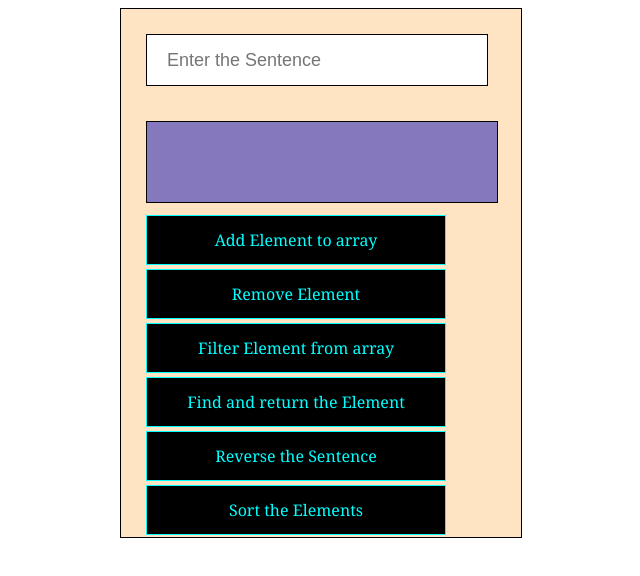
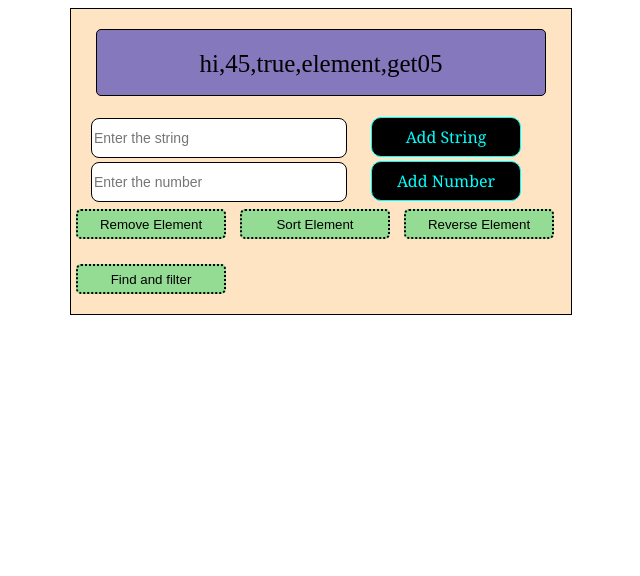
Before and after one commit to Uthaya-Uitoux/Working-with-arrays, a plain HTML site: page index.html in a window 1280 px wide. Shown: the whole page, without its empty margins (319-959 px from the left). Drawn offline with Linux system fonts and the light colour scheme.

Commit message:
updated the array with 4 functions

```diff
--- a/index.html
+++ b/index.html
@@ -8,22 +8,20 @@
 </head>
 <body>
 
+<div class="flex">
+  <div class="container">
+    <div id="array_display" class="arr"></div>
+    <input type="text" id="input" class="in" placeholder="Enter the string">
+    <button class="btn" onclick="addElement()">Add String</button>
+    <input type="number" id="num_input" class="in" placeholder="Enter the number">
+    <button class="btn" onclick="addNum()">Add Number</button>
+    <button class="btns" onclick="removeElement()">Remove Element</button>
+    <button class="btns" onclick="sortElement()">Sort Element</button>
+    <button class="btns" onclick="reverseElement()">Reverse Element</button>
+
+    <button class="btns" onclick="findNumAndFilter()">Find and filter</button>
     <script src="script.js"> </script>
-    <script>
-        const a=["hi","welcome"]
-        let result=document.getElementById("result")
-    </script>
-    <div class="flex">
-        <div class="container">
-            <input type = "text" placeholder="Enter the Sentence" id="Txt">
-            <div id="result" onclick="display()"></div>
-            <button class= "btn" onclick = "addElement()">Add Element to array</button>
-            <button class = "btn" onclick="removeElement()">Remove Element</button>
-            <button class= "btn" onclick = "filterElement()">Filter Element from array</button>
-            <button class = "btn" onclick="findAndReturn()">Find and return the Element</button>
-            <button class= "btn" onclick = "reverse()">Reverse the Sentence</button>
-            <button class = "btn" onclick="sort()">Sort the Elements</button>
-        </div>
-    </div>
+  </div>
+</div>
 </body>
 </html>
--- a/script.js
+++ b/script.js
@@ -1,15 +1,53 @@
-let array=["hi","welcome"]
-let b=document.getElementById("result");
-
-function display(){
-    var c=array.toString();
-    b.innerHTML=c;
-}
+const array=["hi",45,true,"element","get05"];
+console.log(array);
+//Display Array value into Inital Display
+const dis_arry = document.querySelector("#array_display");
+dis_arry.innerHTML = array.toString();
 
 
 function addElement(){
-    //console.log(a)
-    let text=document.getElementById("Txt").value
-    array.push(text)
-    console.log(array)
+    let element = document.getElementById("input").value
+    //console.log(element)
+    array.push(element)
+    document.getElementById("input").value = "";
+    let results=document.querySelector("#array_display");
+    results.textContent =array;
+
 }
+function addNum(){
+    let element = document.getElementById("num_input").value
+    //console.log(element)
+    array.push(Number(element));
+    document.getElementById("input").value = "";
+    let results=document.querySelector("#array_display");
+    results.textContent = array;
+}
+function removeElement(){
+    let element = document.getElementById("input").value
+    console.log(element)
+    array.shift(element);
+    let results=document.querySelector("#array_display");
+    results.textContent = array;
+}
+function sortElement(){
+    let element = document.getElementById("input").value
+    console.log(element)
+    array.sort();
+    let results=document.querySelector("#array_display");
+    results.textContent = array;
+}
+function reverseElement(){
+    let element = document.getElementById("input").value
+    console.log(element);
+    array.sort();
+    array.reverse();
+    let results=document.querySelector("#array_display");
+    results.textContent = array;
+}
+function findNumAndFilter(){
+    console.log('Filter Array => ',array);
+    let find= array.filter(element => typeof element === 'number');
+    console.log('Filter Value => ',find.toString());
+    /* let results=document.querySelector("#array_display");
+    results.textContent = array; */
+}
--- a/style.css
+++ b/style.css
@@ -7,38 +7,48 @@
    border:1px Solid;
    border-color: black;
    background-color: bisque;
-   width:400px;
+   width:500px;
 }
-#Txt{
-
- padding: 20px;
- height:10px;
- width:300px;
- border:1px solid;
- margin:25px;
- font-size: large;
+.in{
+   height:36px;
+   width:250px;
+   border: 1px solid;
+   border-radius: 8px;
+   margin:2px 20px;
+   font-size:14px;
 }
-
 .btn{
- height:50px;
- width:300px;
+ height:40px;
+ width:150px;
  border: 1px solid;
+ border-radius: 10px;
  background-color: black;
  font-size: medium;
  font-family: Georgia, 'Times New Roman', Times, serif;
- margin:2px 25px;
- padding:0px;
+ margin-top:-10px;
+ padding:0;
  color: aqua;
  text-align: center;
 }
 
-#result{
-   height:80px;
-   width:350px;
+.arr{
+   height:25px;
    border:1px solid;
+   border-radius: 5px;
    border-color: black;
-   margin:10px 25px;
+   margin:20px 25px;
    color:black;
+   text-align: center;
+   font-size: 25px;
+   padding: 20px;
    background-color:rgb(134, 120, 188);
-
 }
+.btns{
+   height:30px;
+   width:150px;
+   margin:5px;
+   margin-bottom: 20px;
+   background-color: rgb(148, 220, 148);
+   border: 2px dotted;
+   border-radius: 5px;
+}
```
